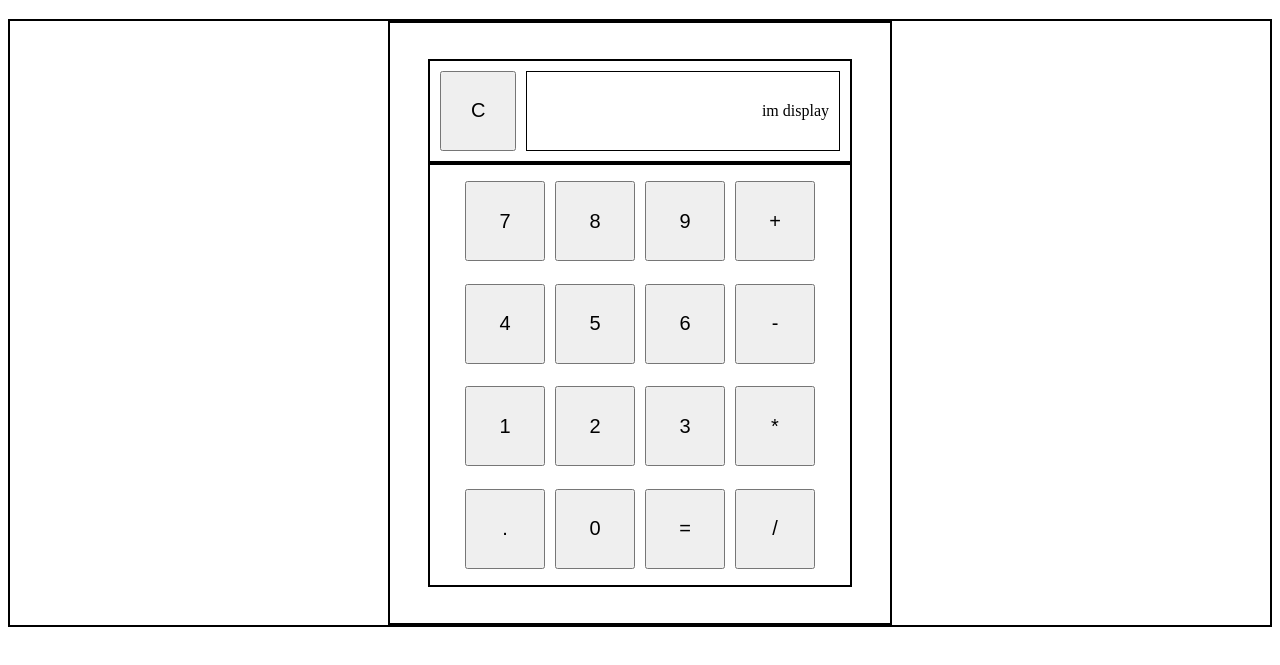
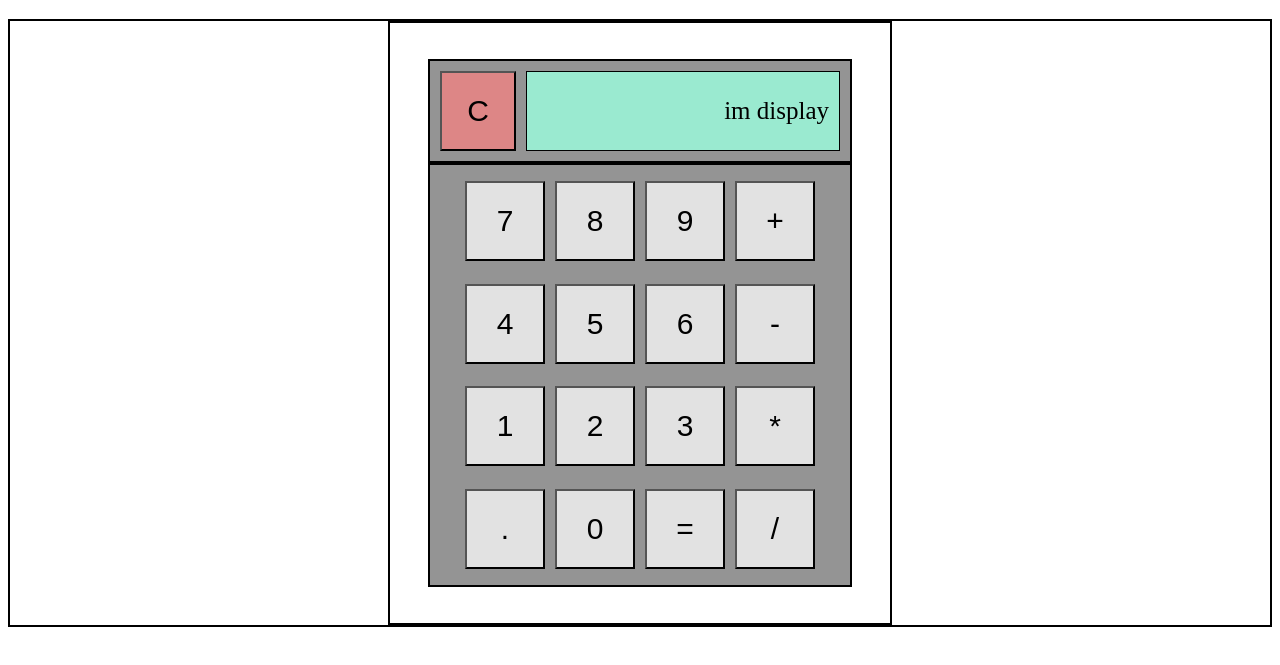
Before and after one commit to Wisey64/calculator, a plain HTML site: page index.html in a window 1280 px wide. Shown: the part 69-734 px from the top of the page. Drawn offline with Linux system fonts and the light colour scheme.

Commit message:
added some colores to the calc

```diff
--- a/style.css
+++ b/style.css
@@ -34,6 +34,7 @@ align-items: center;}
    height: 400px;
     border: 2px,black,solid;
     padding: 10px;
+    background-color: rgba(0, 0, 0, 0.418);
 
 }
 .top{
@@ -44,6 +45,8 @@ align-items: center;}
     border: 2px,black,solid;
     padding: 10px;
     gap: 10px;
+    background-color: rgba(0, 0, 0, 0.418);
+
 }
 .display{
     display: flex;
@@ -54,10 +57,16 @@ align-items: center;}
     height: 78px;
     border: 1px,black,solid;
     padding-right: 10px;
+    background-color: rgba(156, 253, 221, 0.822);
+    font-size: 25px;
 
 }
 button{
     width: 80px;
     height: 80px;
-    font-size: 20px;
+    font-size: 30px;
+    background-color: rgb(226, 226, 226);
 }
+.C{
+    background-color: rgba(247, 130, 130, 0.74);
+}
```
